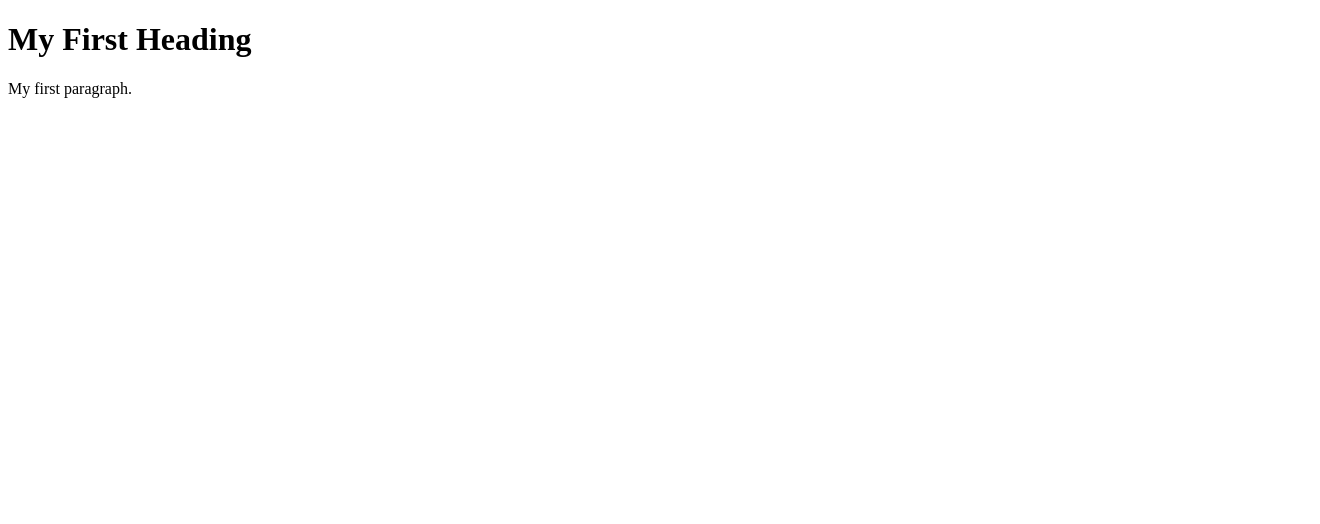
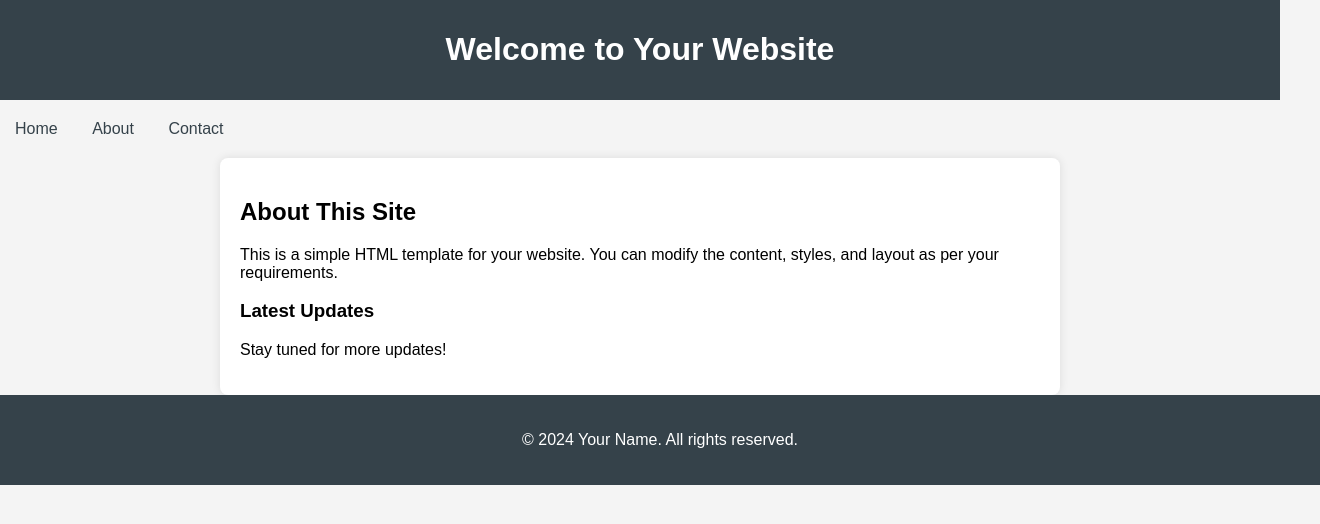
Before and after one commit to OscarBergstrom/OscarBergstrom.githib.io, a plain HTML site: page file1.html in a window 1280 px wide. Shown: the whole page, 1320 px wide, since content can reach past the window. Drawn offline with Linux system fonts and the light colour scheme.

Commit message:
Add files via upload

```diff
--- a/file1.html
+++ b/file1.html
@@ -1,10 +1,73 @@
 <!DOCTYPE html>
-<html>
+<html lang="en">
+<head>
+    <meta charset="UTF-8">
+    <meta name="viewport" content="width=device-width, initial-scale=1.0">
+    <title>Your Website Title</title>
+    <link rel="stylesheet" href="styles.css"> <!-- Link to your CSS file -->
+    <style>
+        body {
+            font-family: Arial, sans-serif;
+            margin: 0;
+            padding: 0;
+            background-color: #f4f4f4;
+        }
+        header {
+            background: #35424a;
+            color: white;
+            padding: 10px 0;
+            text-align: center;
+        }
+        nav {
+            margin: 20px 0;
+        }
+        nav a {
+            margin: 0 15px;
+            text-decoration: none;
+            color: #35424a;
+        }
+        main {
+            padding: 20px;
+            background: white;
+            max-width: 800px;
+            margin: auto;
+            border-radius: 8px;
+            box-shadow: 0 0 10px rgba(0, 0, 0, 0.1);
+        }
+        footer {
+            text-align: center;
+            padding: 20px;
+            background: #35424a;
+            color: white;
+            position: relative;
+            bottom: 0;
+            width: 100%;
+        }
+    </style>
+</head>
 <body>
 
-<h1>My First Heading</h1>
+<header>
+    <h1>Welcome to Your Website</h1>
+</header>
 
-<p>My first paragraph.</p>
+<nav>
+    <a href="#home">Home</a>
+    <a href="#about">About</a>
+    <a href="#contact">Contact</a>
+</nav>
+
+<main>
+    <h2>About This Site</h2>
+    <p>This is a simple HTML template for your website. You can modify the content, styles, and layout as per your requirements.</p>
+
+    <h3>Latest Updates</h3>
+    <p>Stay tuned for more updates!</p>
+</main>
+
+<footer>
+    <p>&copy; 2024 Your Name. All rights reserved.</p>
+</footer>
 
 </body>
 </html>
```
